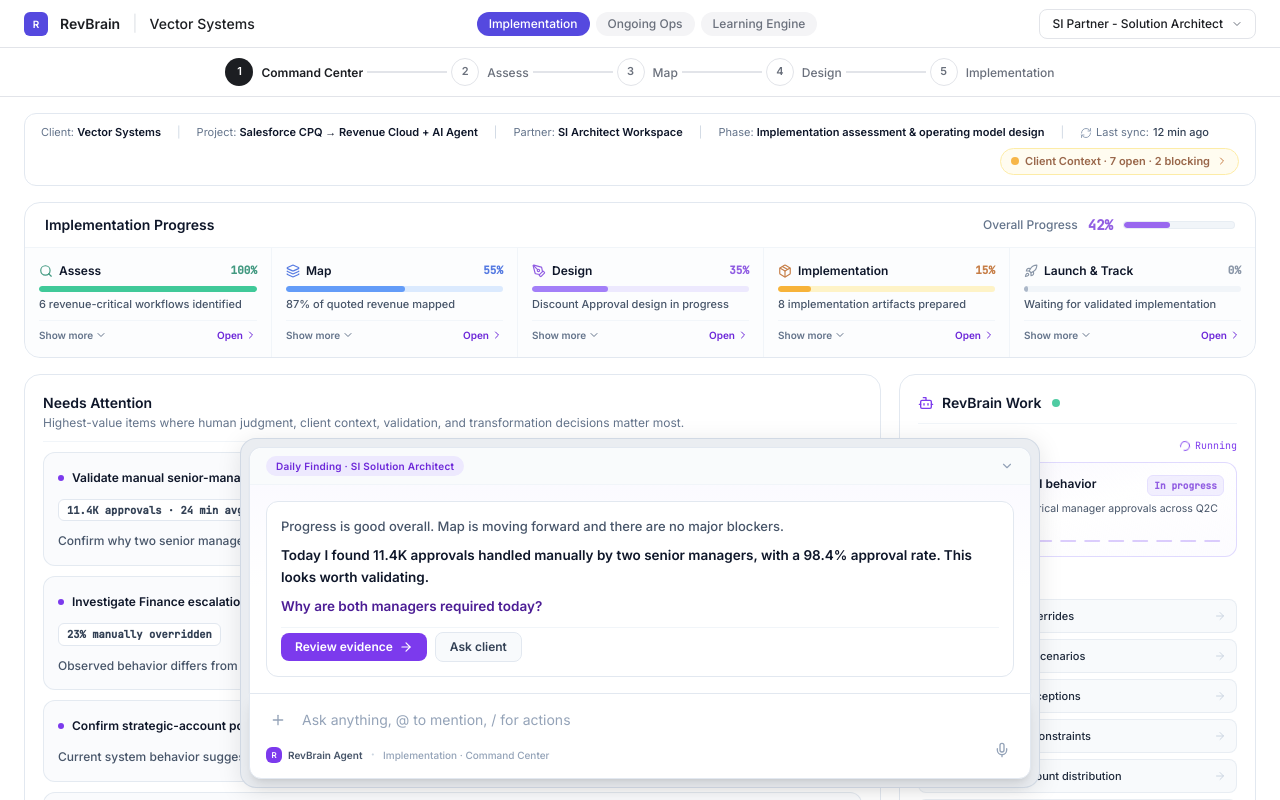
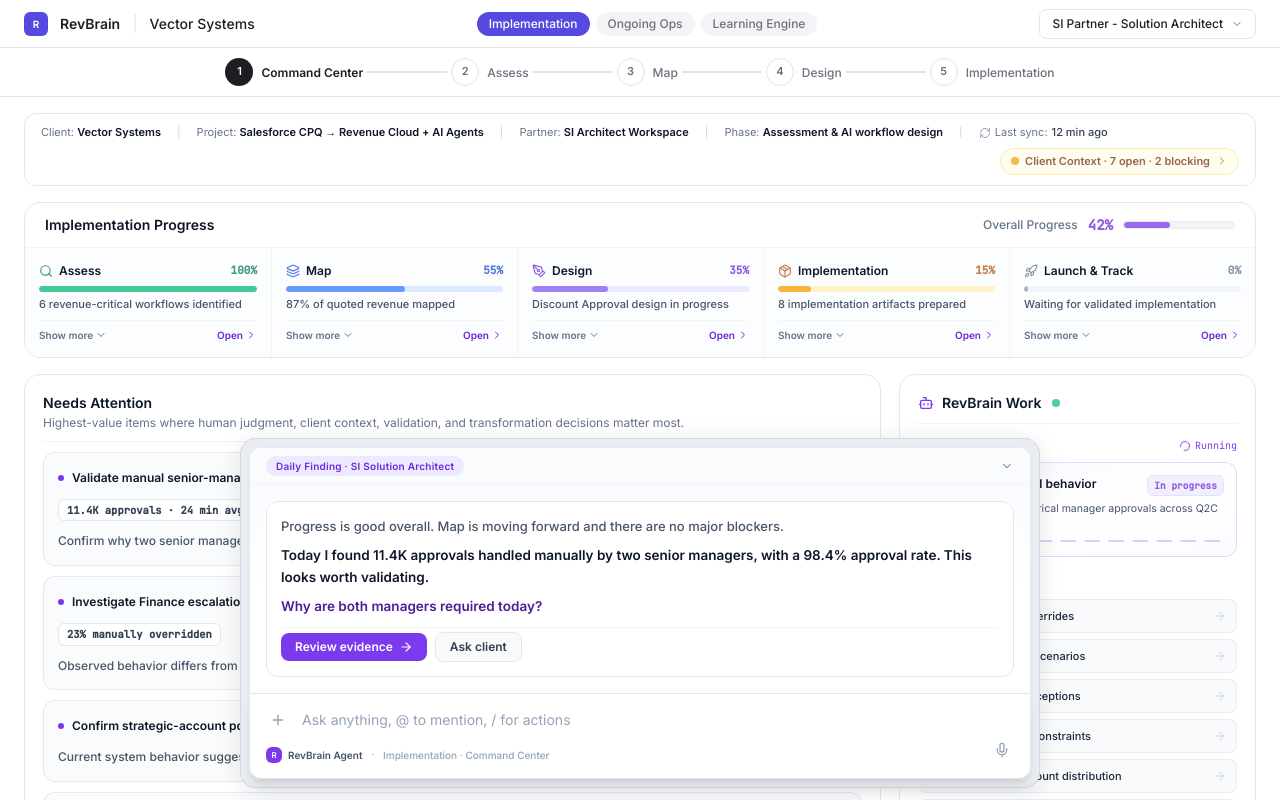
Before and after one commit to OfirVento/revbrain-v2-demo, a React (Vite) app: page /revbrain/migration/si-architect in a window 1280 px wide. Built offline with nearby package versions, Linux system fonts and the light colour scheme.

Commit message:
Update Project to AI Agents and Phase to Assessment & AI workflow design

```diff
--- a/src/pages/revbrain/si-architect/SIArchitectCommandCenter.tsx
+++ b/src/pages/revbrain/si-architect/SIArchitectCommandCenter.tsx
@@ -324,7 +324,7 @@
           </span>
           <span className="text-slate-300">|</span>
           <span className="text-slate-500">
-            Project: <strong className="text-slate-900 font-semibold">Salesforce CPQ → Revenue Cloud + AI Agent</strong>
+            Project: <strong className="text-slate-900 font-semibold">Salesforce CPQ → Revenue Cloud + AI Agents</strong>
           </span>
           <span className="text-slate-300">|</span>
           <span className="text-slate-500">
@@ -332,7 +332,7 @@
           </span>
           <span className="text-slate-300">|</span>
           <span className="text-slate-500">
-            Phase: <strong className="text-slate-900 font-semibold">Implementation assessment &amp; operating model design</strong>
+            Phase: <strong className="text-slate-900 font-semibold">Assessment &amp; AI workflow design</strong>
           </span>
           <span className="text-slate-300">|</span>
           <span className="hidden sm:flex items-center gap-1 text-slate-500">
```
